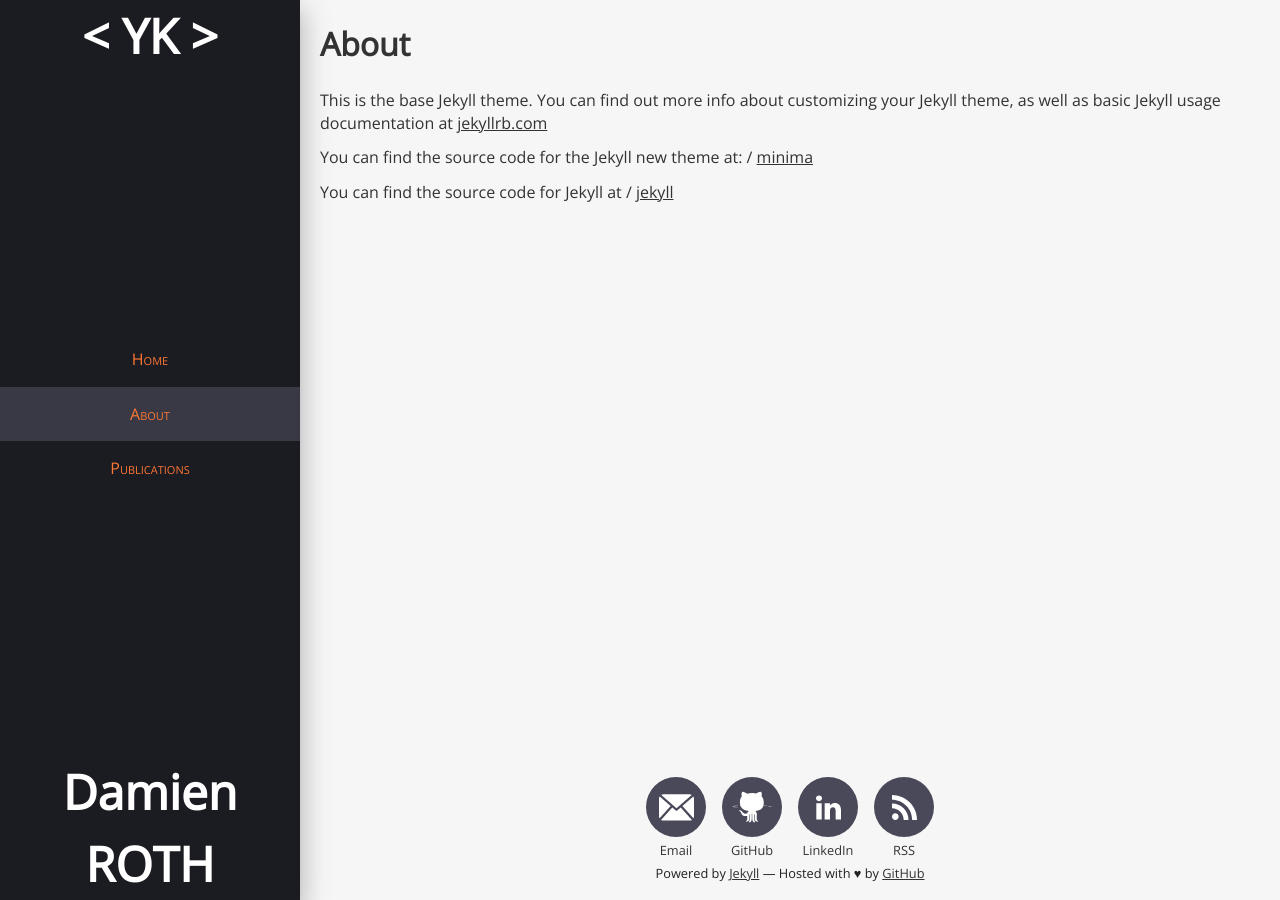
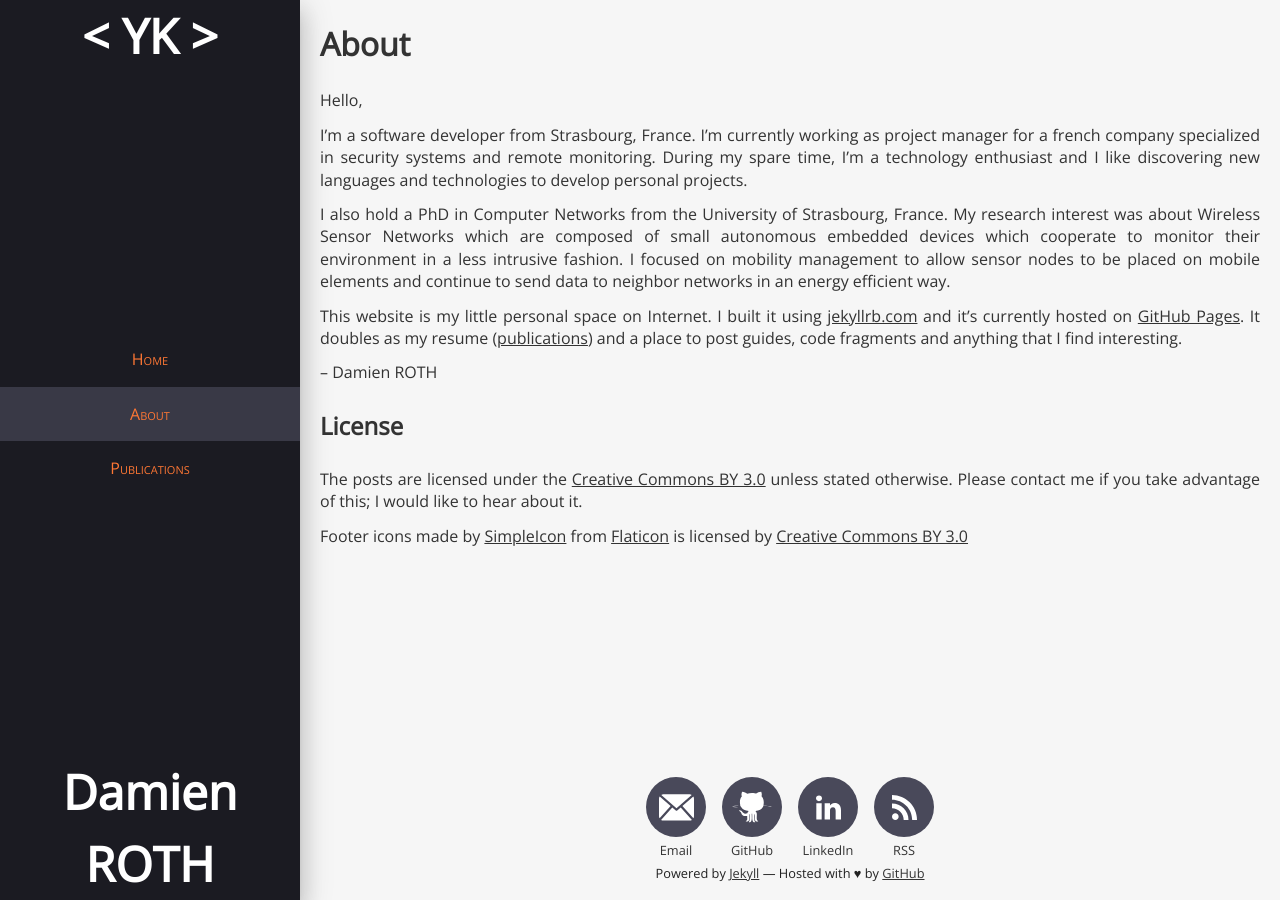
Before and after one commit to ysaak/ysaak.github.io, a Jekyll site: the page built from about.md, in a window 1280 px wide. Built offline with Jekyll 4.4.1, drawn with Linux system fonts in a browser that asks for light colours.

Commit message:
Add about page

```diff
--- /dev/null
+++ b/_sass/_post.scss
@@ -0,0 +1,3 @@
+.post-content {
+    text-align: justify;
+}
--- a/about.md
+++ b/about.md
@@ -5,10 +5,28 @@ permalink: /about/
 weight: 2
 ---
 
-This is the base Jekyll theme. You can find out more info about customizing your Jekyll theme, as well as basic Jekyll usage documentation at [jekyllrb.com](https://jekyllrb.com/)
+Hello,
 
-You can find the source code for the Jekyll new theme at: /
-[minima](https://github.com/jekyll/minima)
+I'm a software developer from Strasbourg, France.
+I'm currently working as project manager for a french company specialized in security systems and remote monitoring.
+During my spare time, I'm a technology enthusiast and I like discovering new languages and technologies to develop personal projects.
 
-You can find the source code for Jekyll at /
-[jekyll](https://github.com/jekyll/jekyll)
+I also hold a PhD in Computer Networks from the University of Strasbourg, France.
+My research interest was about Wireless Sensor Networks which are composed of small
+autonomous embedded devices which cooperate to monitor their environment in a less
+intrusive fashion. I focused on mobility management to allow sensor nodes to be
+placed on mobile elements and continue to send data to neighbor networks in an
+energy efficient way.
+
+This website is my little personal space on Internet.
+I built it using [jekyllrb.com](https://jekyllrb.com/) and it's currently hosted on [GitHub Pages](https://pages.github.com/).
+It doubles as my resume ([publications]({{'/publications/' | relative_url }})) and a place to post guides, code fragments and anything that I find interesting.
+
+-- Damien ROTH
+
+
+### License
+
+The posts are licensed under the [Creative Commons BY 3.0](http://creativecommons.org/licenses/by/3.0/) unless stated otherwise. Please contact me if you take advantage of this; I would like to hear about it.
+
+Footer icons made by [SimpleIcon](http://www.flaticon.com/authors/simpleicon) from [Flaticon](http://www.flaticon.com) is licensed by [Creative Commons BY 3.0](http://creativecommons.org/licenses/by/3.0/)
--- a/assets/main.scss
+++ b/assets/main.scss
@@ -8,4 +8,5 @@
 @import "base";
 @import "header";
 @import "card";
+@import "post";
 @import "syntax-highlighting";
```
